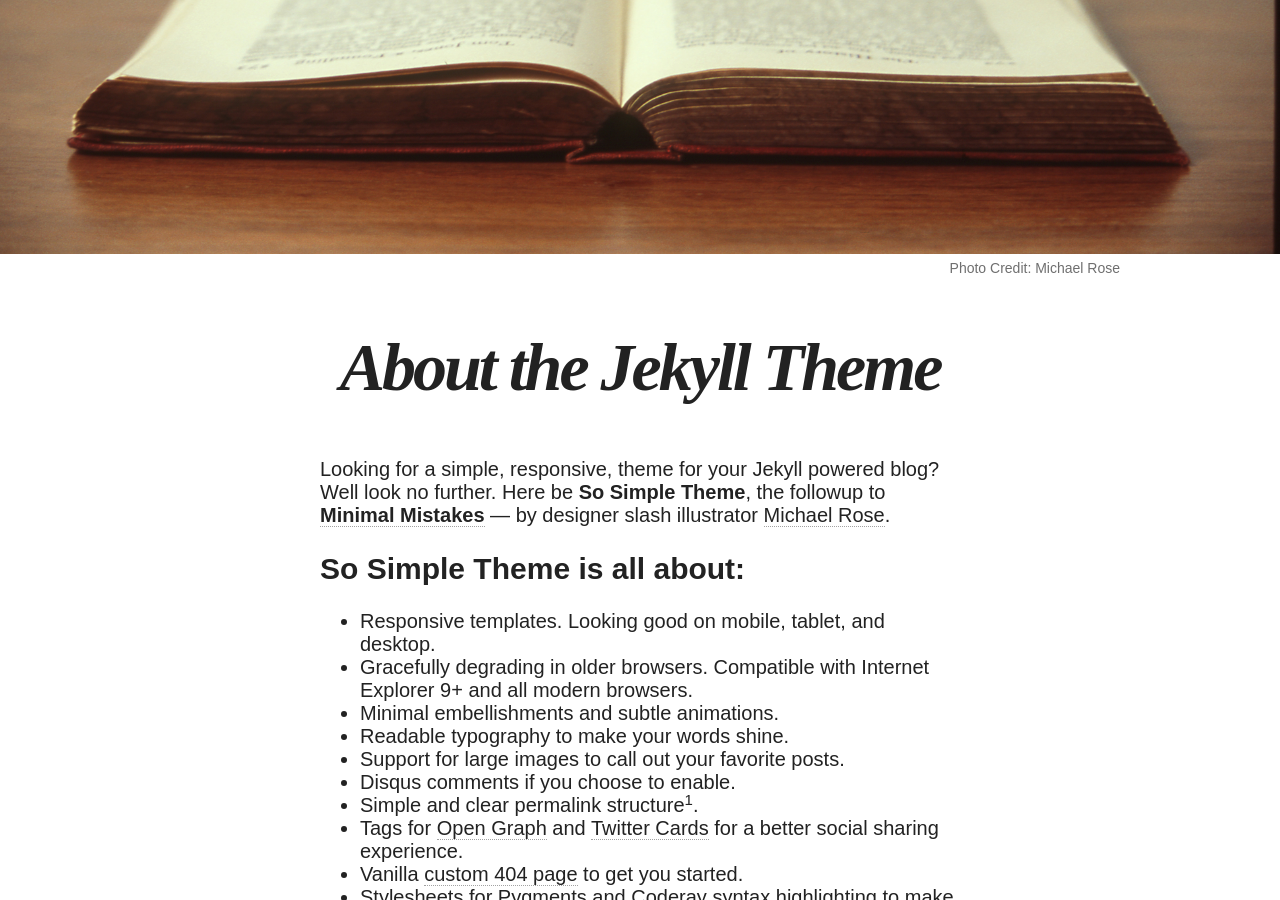
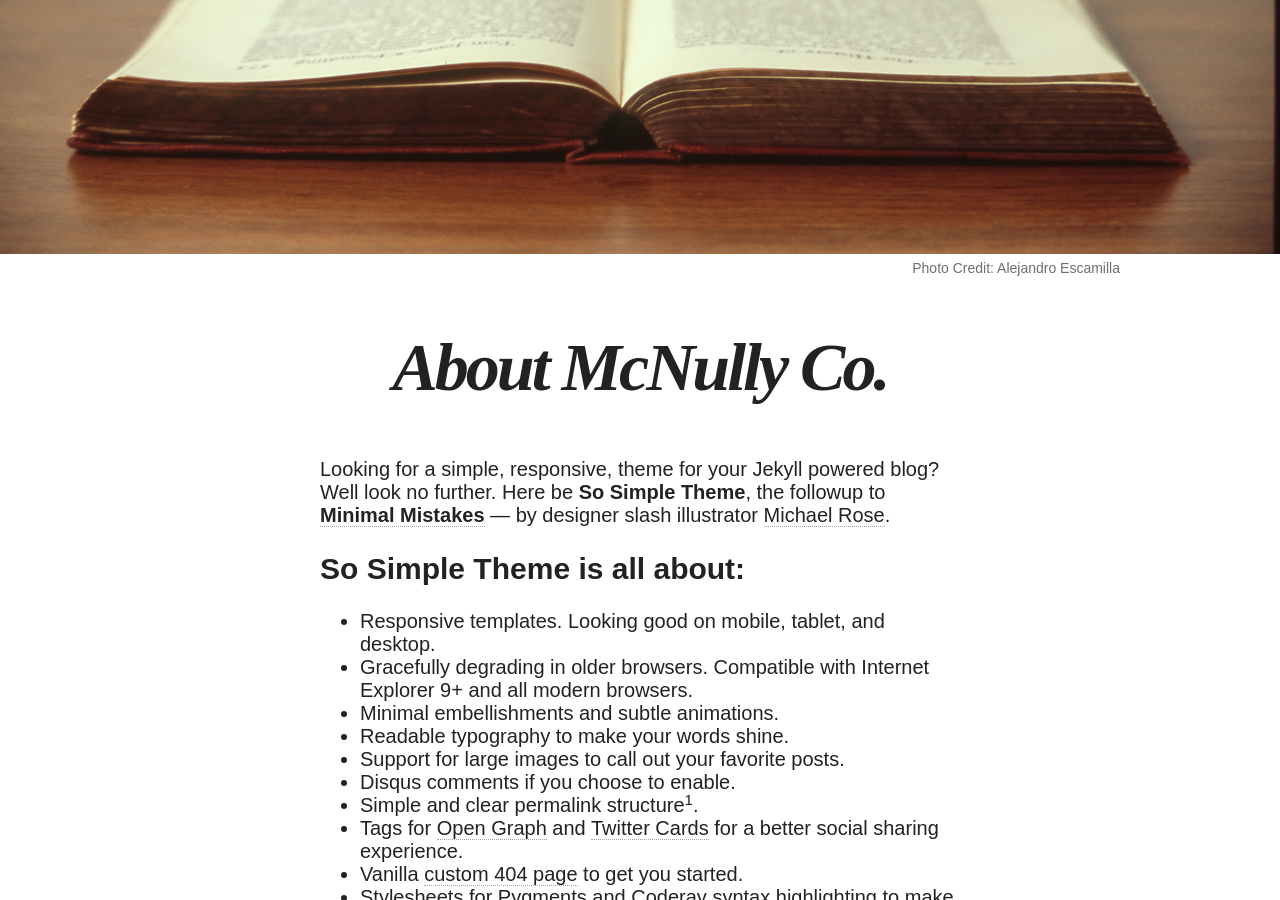
Before and after one commit to mcnully/mcnully.github.io, a Jekyll site: the page built from about.md, in a window 1280 px wide and 900 px high, scrolled down 377 px. Built offline with Jekyll 4.4.1, drawn with Linux system fonts in a browser that asks for light colours; nearby versions of some CDN libraries.

Commit message:
change photo credit

```diff
--- a/about.md
+++ b/about.md
@@ -1,13 +1,13 @@
 ---
 layout: page
 permalink: /about/index.html
-title: About the Jekyll Theme
-tags: [Jekyll, theme, simple, minimal, minimalism, responsive]
-modified: 2013-09-13
+title: About McNully Co.
+tags: [Consulting, About, Technology, Process, Info]
+modified: 2013-10-09
 image:
   feature: book.jpg
-  credit: Michael Rose
-  creditlink: http://mademistakes.com
+  credit: Alejandro Escamilla
+  creditlink: http://alejandroescamilla.com/
 ---
 
 Looking for a simple, responsive, theme for your Jekyll powered blog? Well look no further. Here be **So Simple Theme**, the followup to [**Minimal Mistakes**](http://mmistakes.github.io/minimal-mistakes) --- by designer slash illustrator [Michael Rose](http://mademistakes).
```
